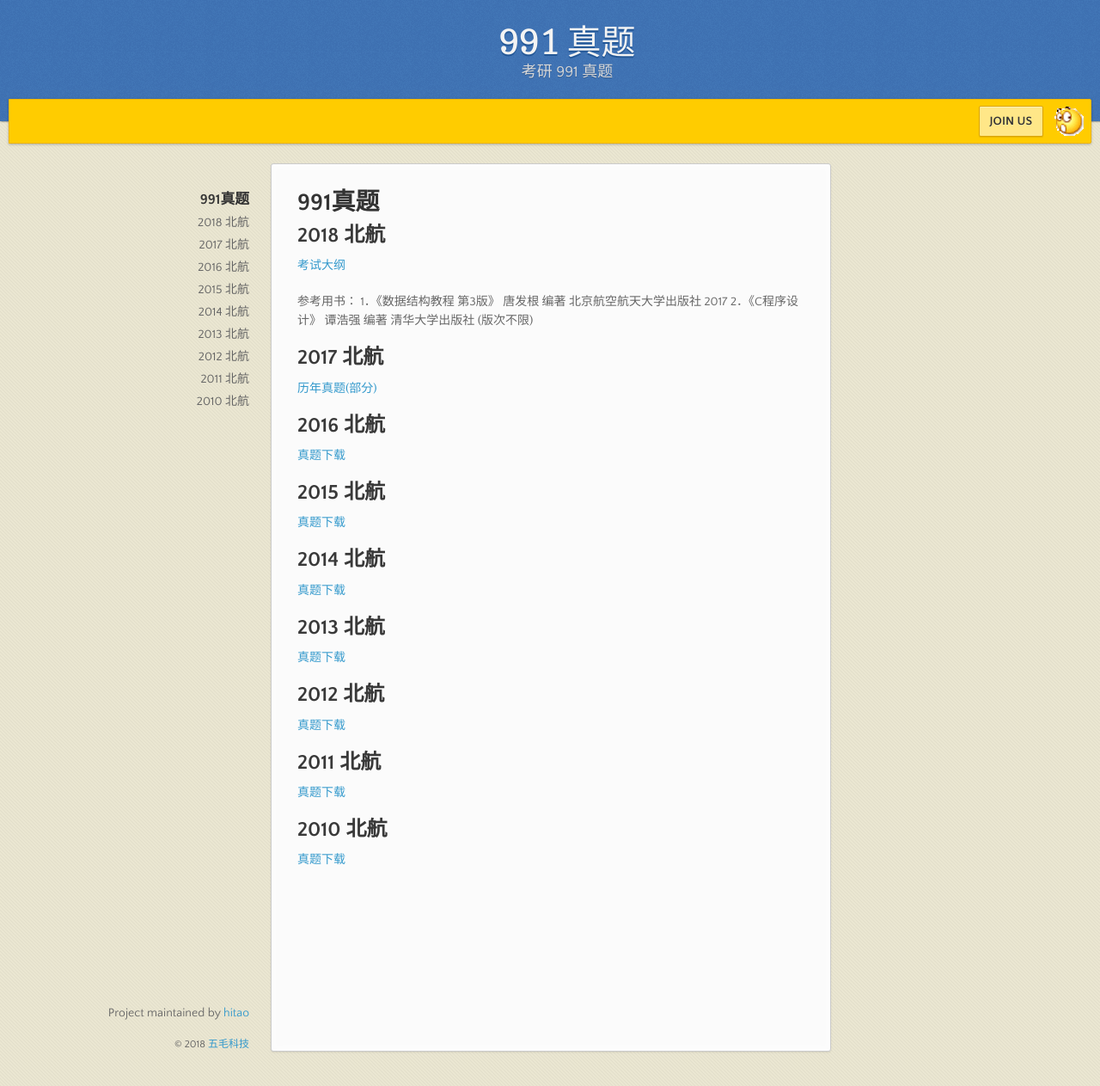
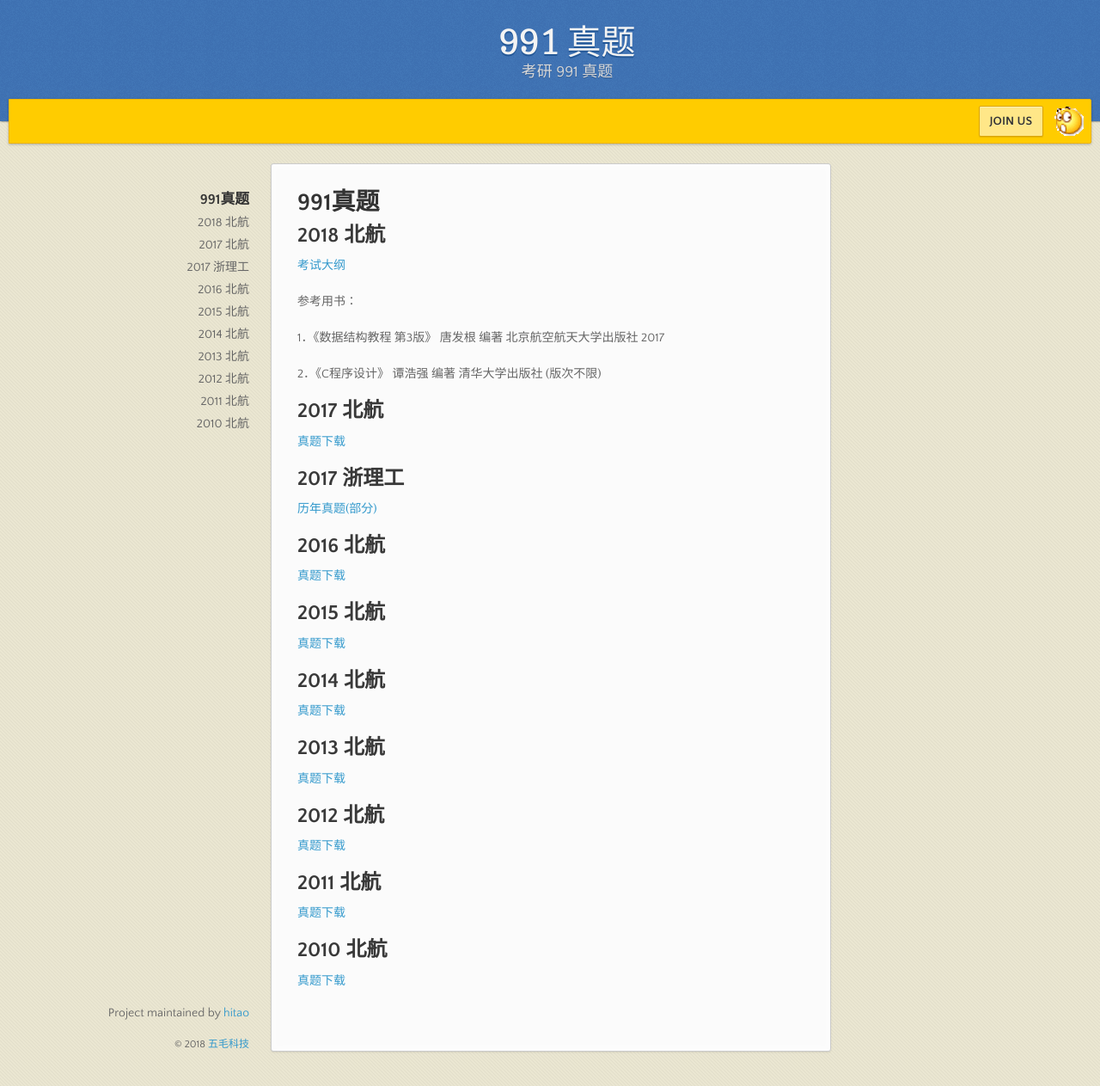
Before and after one commit to devitao/devitao.github.io, a Jekyll site: the page built from index.md, in a window 1280 px wide and 1263 px high. Shown: the whole window at 86% size. Built offline with Jekyll 4.4.1, drawn with Linux system fonts in a browser that asks for light colours; nearby versions of some CDN libraries; our own code applies the rules of GitHub Pages for plain Markdown files.

Commit message:
update config

```diff
--- a/_config.yml
+++ b/_config.yml
@@ -5,12 +5,12 @@
 google_analytics: UA-79883090-3
 github:
   is_project_page: true
-  owner_url: https://blog.devhitao.com # 底部拥有者链接
-  owner_name: hitao
+  owner_url: https://blog.devhitao.com # 底部项目拥有者链接
+  owner_name: hitao # 项目拥有者名字
   show_github_repo_url: false
 
 # Custom
-show_theme_author: false  # Hosted on GitHub Pages &mdash; Theme by geshi.mobi
+show_theme_author: false  # Hosted on GitHub Pages &mdash; Theme by wumaokeji.net
 show_email: true
 admin_email: wumaokeji@126.com
 show_website_license: true
--- a/index.md
+++ b/index.md
@@ -4,10 +4,15 @@
 
 
 参考用书：
+
 1．《数据结构教程 第3版》 唐发根 编著 北京航空航天大学出版社 2017
+
 2．《C程序设计》 谭浩强 编著 清华大学出版社 (版次不限)
 
 ## 2017 北航
+[真题下载](http://oyn5krtob.bkt.clouddn.com/2017%E5%8C%97%E8%88%AA991%E7%9C%9F%E9%A2%98.zip)
+
+## 2017 浙理工
 [历年真题(部分)](http://oytsmmq5b.bkt.clouddn.com/%E6%B5%99%E7%90%86%E5%B7%A5991%E7%9C%9F%E9%A2%98.zip)
 
 ## 2016 北航
```
